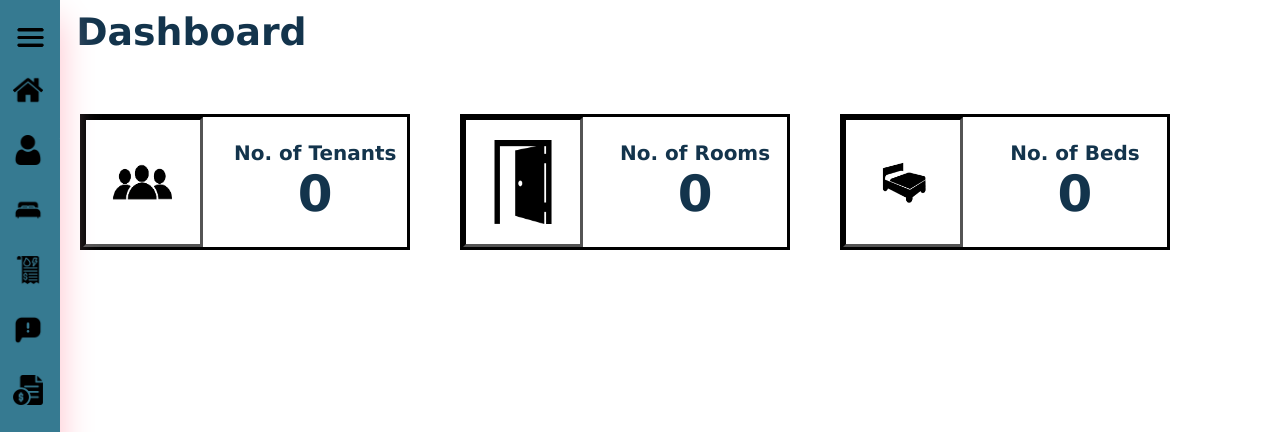
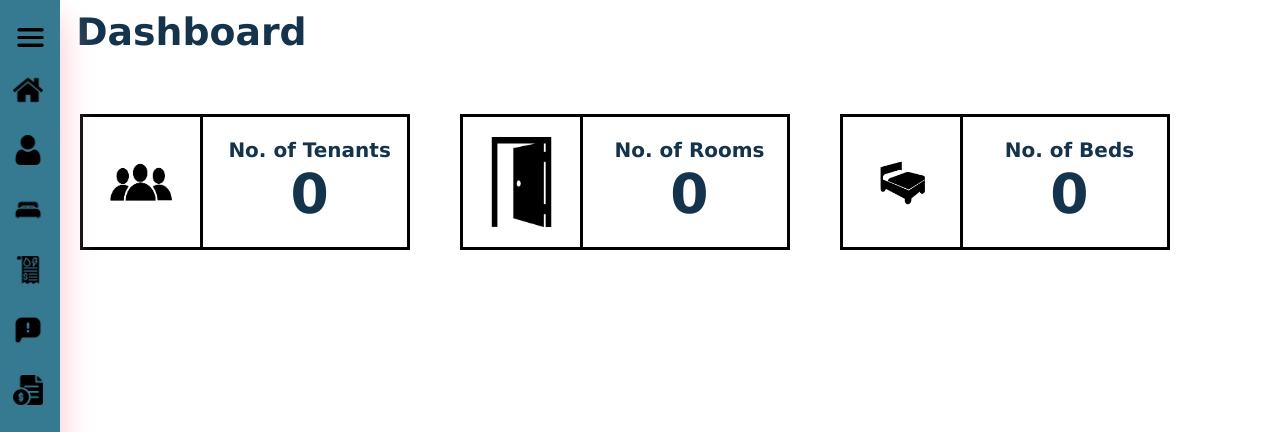
Before and after one commit to chanie55/AMSProject, a PHP site: page /adminDashboard.html in a window 1280 px wide. Shown: the part 55-487 px from the top of the page. Run offline with PHP 8.4, Linux system fonts and the light colour scheme.

Commit message:
mupdated

```diff
--- a/css/aDashboard.css
+++ b/css/aDashboard.css
@@ -165,6 +165,7 @@ h2 {
     margin: 60px 10px;
     padding-left:19px ;
     padding-right: 100px;
+
 }
 
 .flex-container > div {
@@ -184,8 +185,7 @@ h2 {
     height: 130px;
     width: 120px;
     padding: 20px;
-    border: black;
-    border-style: inset;
+    border-right: 3px solid black;
 }
 
 .card p{
@@ -199,7 +199,8 @@ h2 {
 
 .text {
     text-align: center;
-    padding: 10px;
+    padding: 5px;
+    padding-right: 5%;
     flex: auto;
     flex-direction: column;
     align-items: center;
@@ -207,6 +208,6 @@ h2 {
     font-size: 20px;
 }
 .value{
-    font-size: 50px;
+    font-size: 55px;
 
 }
```
